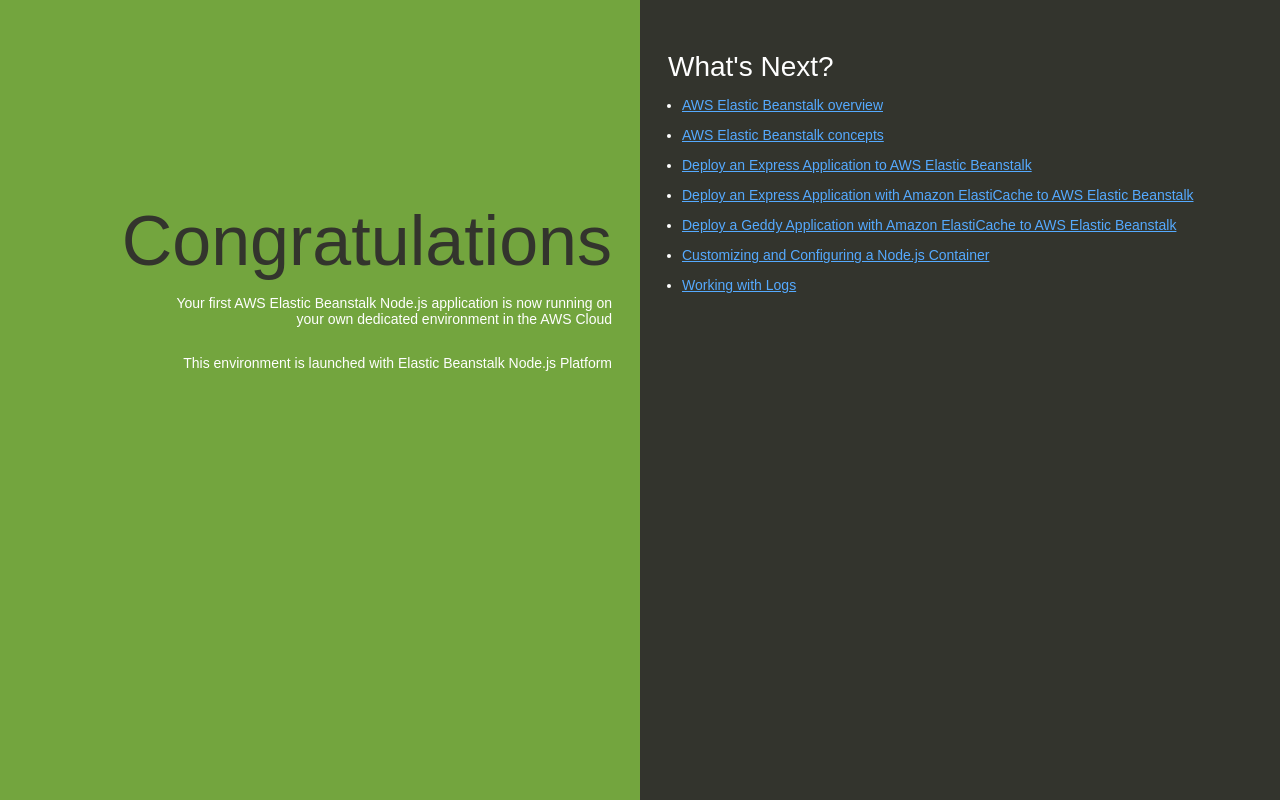
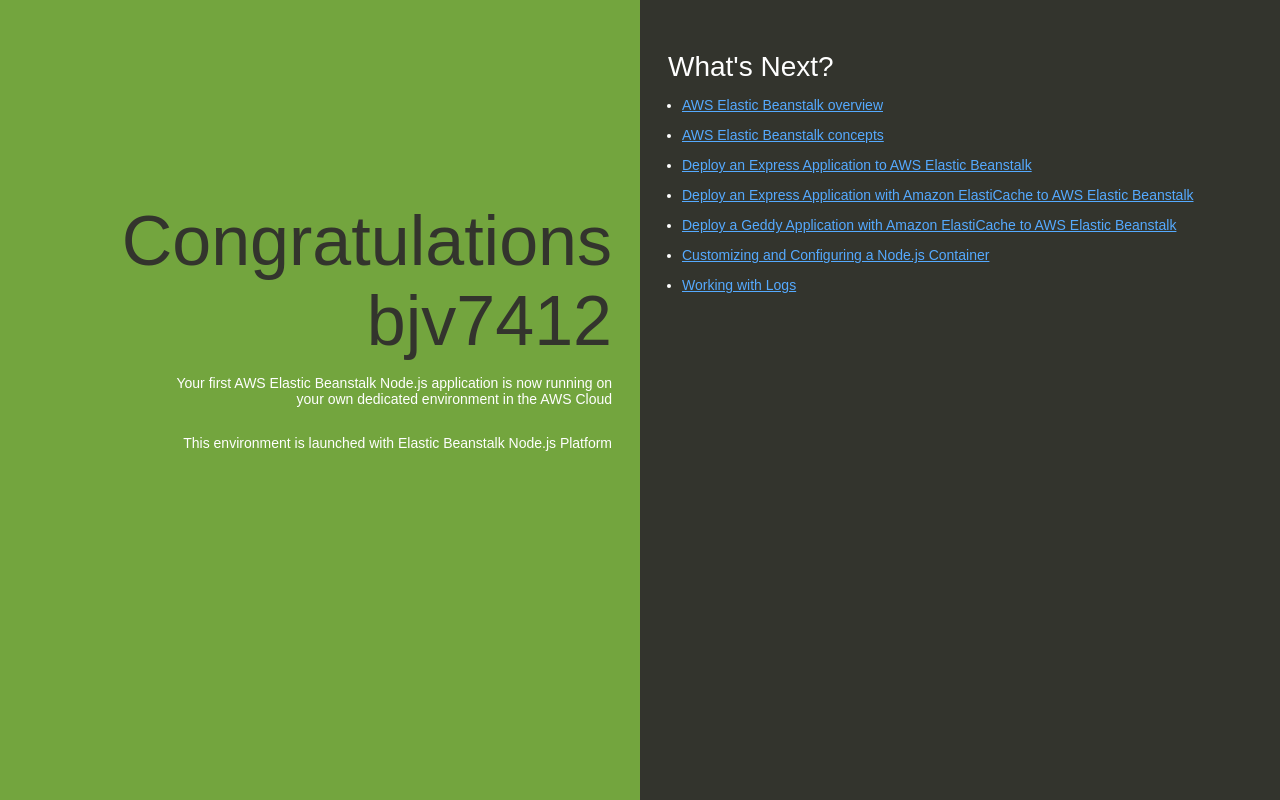
Before and after one commit to bverdow/bv-test-node-app, a website: page index.html in a window 1280 px wide. Drawn offline with Linux system fonts and the light colour scheme.

Commit message:
Added rit id

```diff
--- a/index.html
+++ b/index.html
@@ -74,7 +74,7 @@
   </head>
   <body>
     <div class="textColumn">
-      <h1>Congratulations</h1>
+      <h1>Congratulations bjv7412</h1>
       <p>Your first AWS Elastic Beanstalk Node.js application is now running on your own dedicated environment in the AWS Cloud</p>
       <p>This environment is launched with Elastic Beanstalk Node.js Platform</p>
     </div>
```
